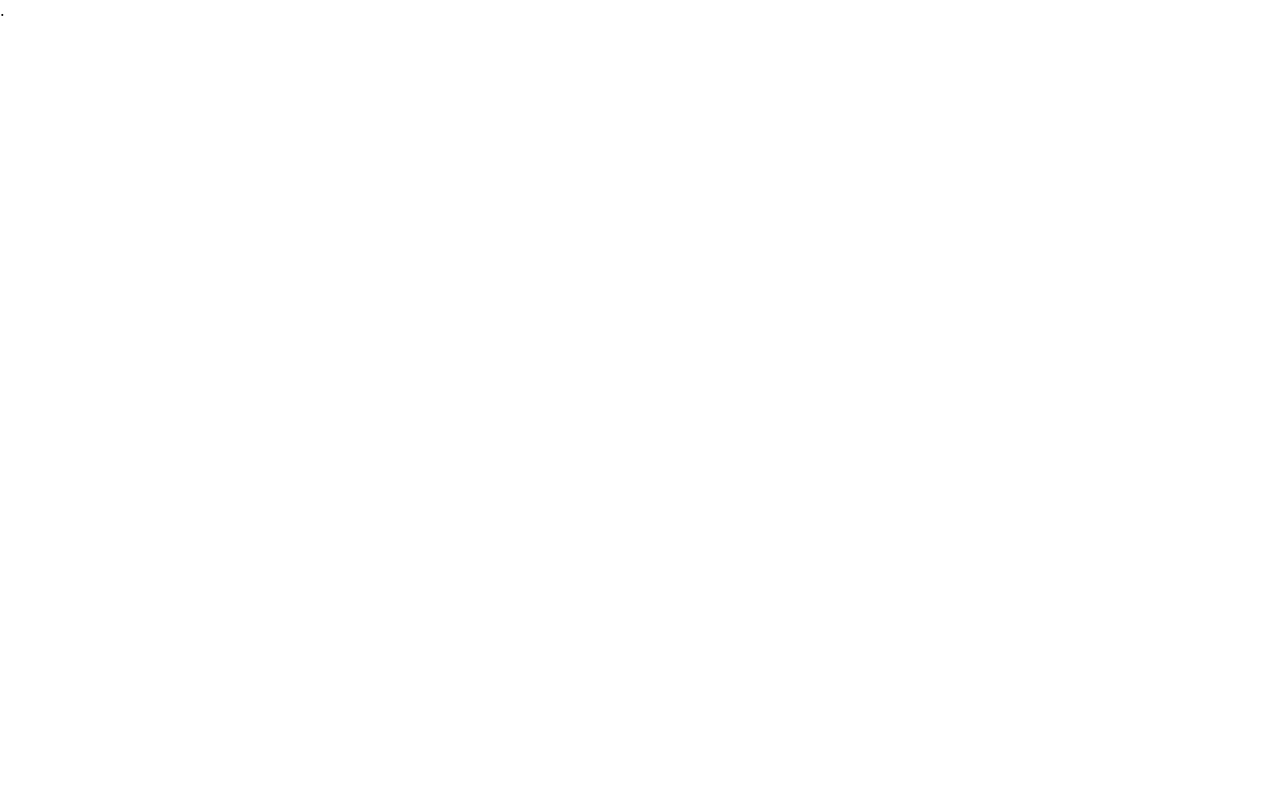
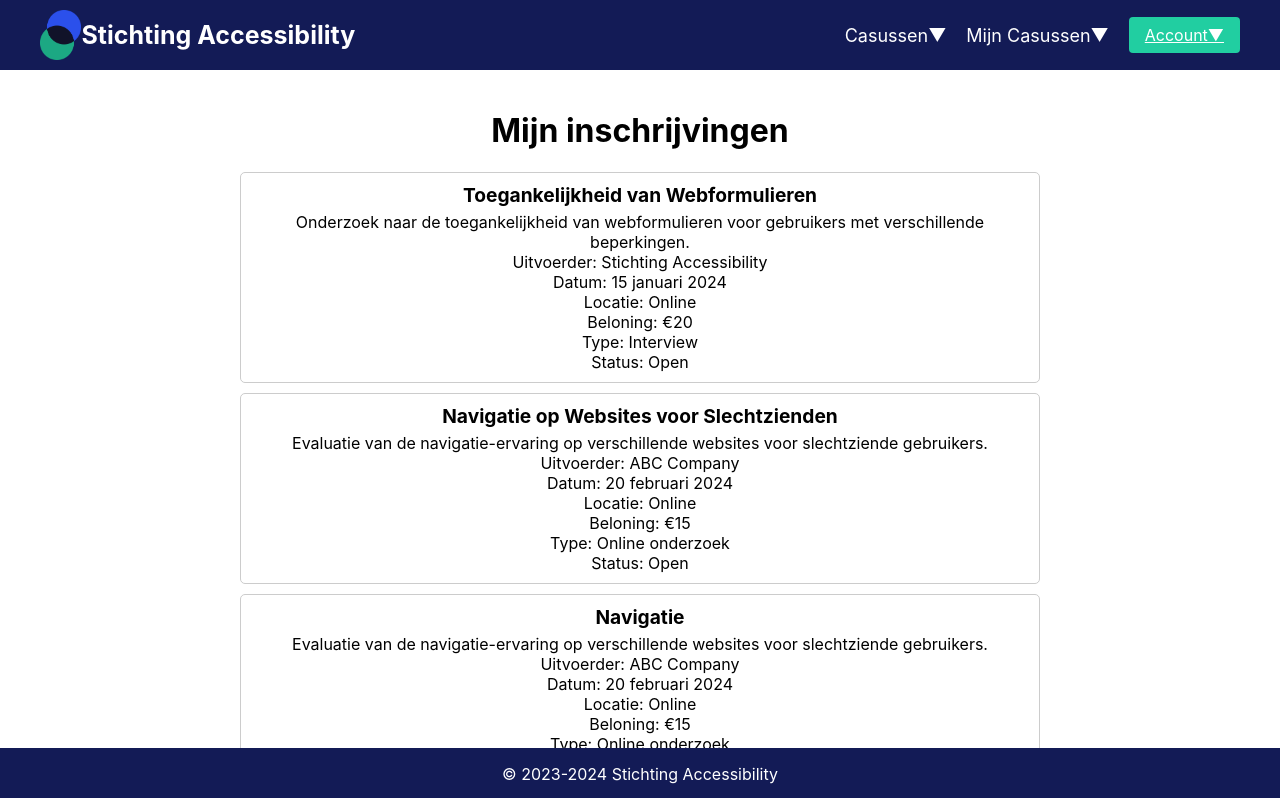
Before and after one commit to bilalmass/WPR, a React (Create React App) app in the folder frontend/wpr/: page /mijncasussen in a window 1280 px wide. Before the commit this address had no page. Shown: the top 798 px of the page. Built offline with nearby package versions, Linux system fonts and the light colour scheme.

Commit message:
frontend Beheerportaal, bedrijfportaal

```diff
--- a/frontend/wpr/src/App.js
+++ b/frontend/wpr/src/App.js
@@ -13,6 +13,7 @@ import BeheerderportalUser from './pages/BeheerderUserView'
 import BeheerderportalOnderzoeken from './pages/BeheerderOnderzoekView'
 import Bedrijfportal from './pages/Bedrijfportal'
 import Bedrijfportalonderzoek from './pages/Bedrijfportalonderzoek'
+import Mijncasussen from './pages/Mijncasussen'
 
 
 export default function App() {
@@ -51,6 +52,7 @@ export default function App() {
                     <Route path="/beheerderportal/gebruikers" element={<BeheerderportalUser />} />
                     <Route path="/bedrijfportaal" element={<Bedrijfportal />} />
                     <Route path="/bedrijfportaal/onderzoeken" element={<Bedrijfportalonderzoek />} />
+                    <Route path="/mijncasussen" element={<Mijncasussen />} />
 
                 </Routes>
             </BrowserRouter>
--- a/frontend/wpr/src/components/AuthContext.js
+++ b/frontend/wpr/src/components/AuthContext.js
@@ -4,17 +4,20 @@ const AuthContext = createContext();
 
 export const AuthProvider = ({ children }) => {
     const [isLoggedIn, setLoggedIn] = useState(true);
-
-    const logIn = () => {
+    const [userRole, setUserRole] = useState('gebruiker');
+//keuze uit 'bedrijf', 'gebruiker', 'beheerder, 'gast'
+    const logIn = (role) => {
         setLoggedIn(true);
+        setUserRole(role);
     };
 
     const logOut = () => {
         setLoggedIn(false);
+        setUserRole(null);
     };
 
     return (
-        <AuthContext.Provider value={{ isLoggedIn, logIn, logOut }}>
+        <AuthContext.Provider value={{ isLoggedIn, userRole, logIn, logOut }}>
             {children}
         </AuthContext.Provider>
     );
--- a/frontend/wpr/src/components/Casuspage.js
+++ b/frontend/wpr/src/components/Casuspage.js
@@ -1,12 +1,19 @@
 import React, { useState } from 'react';
 import './componentstyling/casuspage.css';
 import dummydata from './dummydata/onderzoekendummy'
+import { useAuth } from './AuthContext';
 
 const Casussen = () => {
     const [selectedCasus, setSelectedCasus] = useState(null);
+    const { isLoggedIn, logOut } = useAuth(false);
+    const [userRole, setUserRole] = useState('gast');
 
     const handleInschrijvenClick = (casus) => {
-        setSelectedCasus(casus);
+        if (isLoggedIn) {
+            setSelectedCasus(casus);
+        } else {
+            console.log("Please log in to subscribe.");
+        }
     };
 
     const sluitVenster = () => {
@@ -22,7 +29,7 @@ const Casussen = () => {
                         <h1>{casus.type}</h1>
                         <h2>{casus.titel}</h2>
                         <p>{casus.beschrijving}</p>
-                        <button onClick={() => handleInschrijvenClick(casus)}>Inschrijven</button>
+                        <button className={"button"} onClick={() => handleInschrijvenClick(casus)}>Inschrijven</button>
                     </div>
                 ))}
             </div>
--- a/frontend/wpr/src/components/Mainpage.js
+++ b/frontend/wpr/src/components/Mainpage.js
@@ -16,7 +16,7 @@ const Homepage = () => {
                 const data = await response.json();
 
                 if (data.articles) {
-                    setNewsArticles(data.articles.slice(1, 5));
+                    setNewsArticles(data.articles.slice(2, 6));
                 }
             } catch (error) {
                 console.error('Fout bij het ophalen van nieuws:', error);
--- /dev/null
+++ b/frontend/wpr/src/components/Mijncasussen.js
@@ -0,0 +1,41 @@
+import React from 'react';
+import Navbar from './Navbar';
+import './componentstyling/beheerderpage.css';
+import dummydata from './dummydata/onderzoekendummy'
+import { Link } from 'react-router-dom';
+
+const Mijncasussen = () => {
+    const onderzoeken = dummydata;
+    const OnderzoekenList = ({ onderzoeken }) => {
+        return (
+            <div className="onderzoeken-lijst">
+                <ul>
+                    {onderzoeken.map((onderzoek) => (
+                        <li key={onderzoek.id}>
+                            <strong>{onderzoek.titel}</strong>
+                            <p>{onderzoek.beschrijving}</p>
+                            <p>Uitvoerder: {onderzoek.uitvoerder}</p>
+                            <p>Datum: {onderzoek.datum}</p>
+                            <p>Locatie: {onderzoek.locatie}</p>
+                            <p>Beloning: {onderzoek.beloning}</p>
+                            <p>Type: {onderzoek.type}</p>
+                            <p>Status: {onderzoek.status}</p>
+                        </li>
+                    ))}
+                </ul>
+            </div>
+        );
+    };
+
+
+    return (
+        <>
+            <div className="beheerder-portal">
+                <h1>Mijn inschrijvingen</h1>
+                <OnderzoekenList onderzoeken={onderzoeken} />
+            </div>
+        </>
+    );
+};
+
+export default Mijncasussen;
--- a/frontend/wpr/src/components/Navbar.js
+++ b/frontend/wpr/src/components/Navbar.js
@@ -5,7 +5,7 @@ import logo from './media/Logo Icon/icon_accessibility.png';
 import { useAuth } from './AuthContext';
 
 const Navbar = () => {
-    const { isLoggedIn, logOut } = useAuth(false);
+    const { isLoggedIn, userRole, logOut } = useAuth(false);
 
     const handleLogout = () => {
         logOut();
@@ -20,17 +20,30 @@ const Navbar = () => {
                 </div>
 
                 <ul className="navbar-links">
-                    <li><Link to="#" className="navbar-link">Sectoren▼</Link></li>
                     <li><Link to="/casussen" className="navbar-link">Casussen▼</Link></li>
 
-                    {isLoggedIn ? (
-                        // Gebruiker is ingelogd
+                    {isLoggedIn && userRole === 'gebruiker' && (
                         <>
-                            <li><Link to="#" className="navbar-link">Mijn Casussen▼</Link></li>
+                            <li><Link to="/mijncasussen" className="navbar-link">Mijn Casussen▼</Link></li>
                             <li><Link to="/usersettings" className="login-button">Account▼</Link></li>
                         </>
-                    ) : (
-                        // Gebruiker is niet ingelogd
+                    )}
+
+                    {isLoggedIn && userRole === 'bedrijf' && (
+                        <>
+                            <li><Link to="/bedrijfportaal" className="navbar-link">Bedrijfsportaal▼</Link></li>
+                            <li><Link to="/" onClick={handleLogout} className="login-button">Uitloggen▼</Link></li>
+                        </>
+                    )}
+
+                    {isLoggedIn && userRole === 'beheerder' && (
+                        <>
+                            <li><Link to="/beheerderportal" className="navbar-link">Beheerdersportaal▼</Link></li>
+                            <li><Link to="/logout" onClick={handleLogout} className="login-button">Uitloggen▼</Link></li>
+                        </>
+                    )}
+
+                    {!isLoggedIn && (
                         <li><Link to="/login" className="login-button">Login▼</Link></li>
                     )}
                 </ul>
--- a/frontend/wpr/src/components/componentstyling/bedrijfportal.css
+++ b/frontend/wpr/src/components/componentstyling/bedrijfportal.css
@@ -1,36 +1,24 @@
-.beheerder-portal {
-    max-width: 800px;
-    margin: 0 auto;
-    padding: 20px;
+/* beheerderpage.css */
+
+.portal-button {
+    background-color: #2B50EC;
+    color: white;
+    padding: 10px 20px;
+    font-size: 16px;
+    border-radius: 5px;
+    cursor: pointer;
+    margin-right: 10px;
 }
 
-.onderzoeken-lijst {
-    margin-top: 20px;
+.portal-button:hover {
+    background-color: #1d3b92;
 }
 
-.onderzoeken-lijst h2 {
-    font-size: 1.5rem;
-    margin-bottom: 10px;
+.beheerder-portal {
+    text-align: center;
+    margin: 50px auto;
 }
 
-.onderzoeken-lijst ul {
-    list-style: none;
-    padding: 0;
+.beheerder-portal h1 {
+    color: black;
 }
-
-.onderzoeken-lijst li {
-    border: 1px solid #ccc;
-    border-radius: 5px;
-    margin-bottom: 10px;
-    padding: 10px;
-}
-
-.onderzoeken-lijst li strong {
-    font-size: 1.2rem;
-    display: block;
-    margin-bottom: 5px;
-}
-
-.onderzoeken-lijst li p {
-    margin: 0;
-}
--- a/frontend/wpr/src/components/componentstyling/bedrijfportalonderzoek.css
+++ b/frontend/wpr/src/components/componentstyling/bedrijfportalonderzoek.css
@@ -48,7 +48,7 @@ select {
 }
 
 button {
-    background-color: #2ecc71;
+    background-color: #1CA883;
     color: #fff;
     padding: 10px 15px;
     border: none;
@@ -57,5 +57,5 @@ button {
 }
 
 button:hover {
-    background-color: #27ae60;
+    background-color: #1CA883;
 }
--- a/frontend/wpr/src/components/componentstyling/casuspage.css
+++ b/frontend/wpr/src/components/componentstyling/casuspage.css
@@ -10,9 +10,9 @@ body, html {
     gap: 30px;
     padding: 20px;
     justify-content: center;
-    margin-bottom: 5%;
     margin-left: 5%;
     margin-right: 5%;
+
 }
 
 .casus-card {
@@ -46,13 +46,16 @@ body, html {
 }
 
 button {
-    background-color: #4caf50;
+    background-color: #1CA883;
     color: white;
     padding: 10px;
     border: none;
     border-radius: 4px;
     cursor: pointer;
     margin-top: 10px;
+}
+button:hover {
+    background-color: #187662; /* Darker color for hover state */
 }
 
 @media only screen and (max-width: 768px) {
--- a/frontend/wpr/src/components/componentstyling/mainpage.css
+++ b/frontend/wpr/src/components/componentstyling/mainpage.css
@@ -4,7 +4,6 @@ body {
 }
 
 .mainpage {
-    margin-bottom: 100px;
     background-color: #d9ebf7;
     padding: 20px;
     margin-left: 0;
--- /dev/null
+++ b/frontend/wpr/src/pages/Mijncasussen.js
@@ -0,0 +1,16 @@
+import Navbar from '../components/Navbar'
+import Mijncasussen from '../components/Mijncasussen'
+import Footer from '../components/Footer'
+
+
+
+export default function Mijncasus() {
+    return(
+
+        <>
+            <Navbar/>
+            <Mijncasussen/>
+            <Footer/>
+        </>
+    )
+}
```
